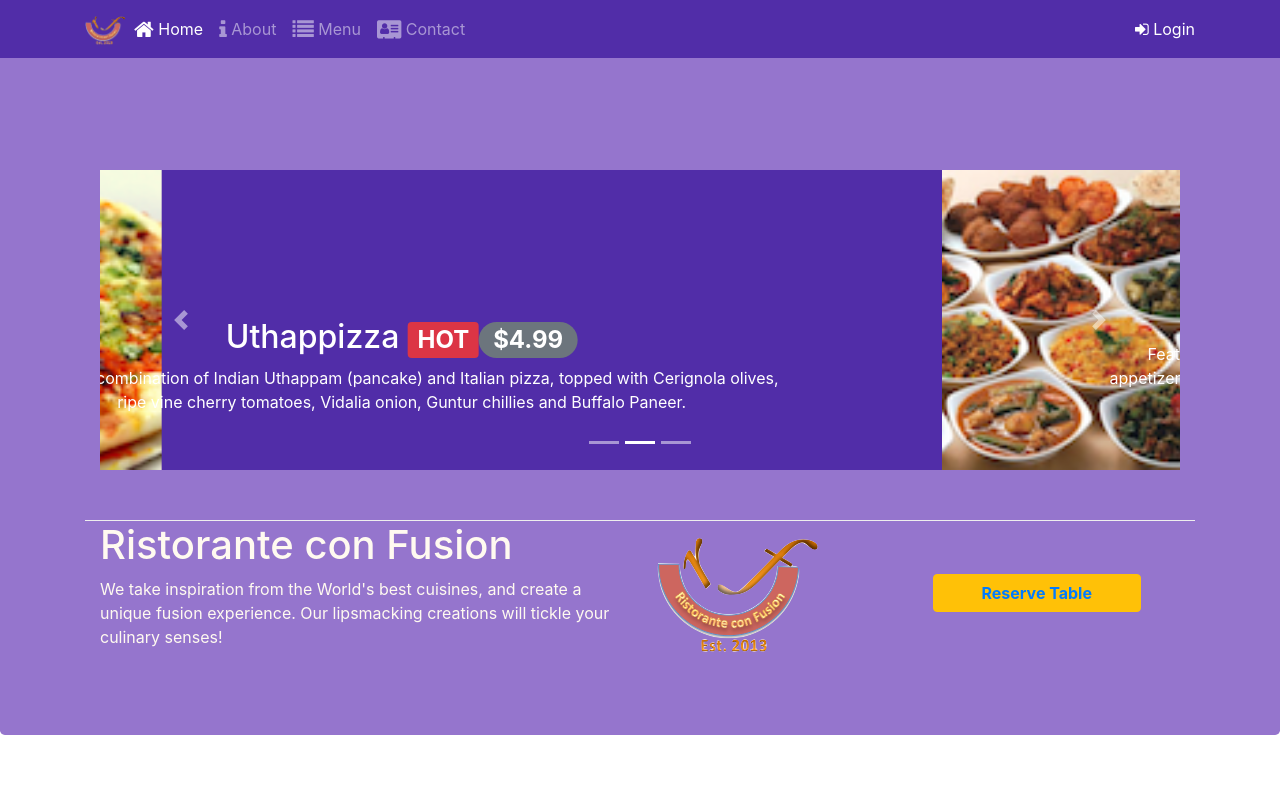
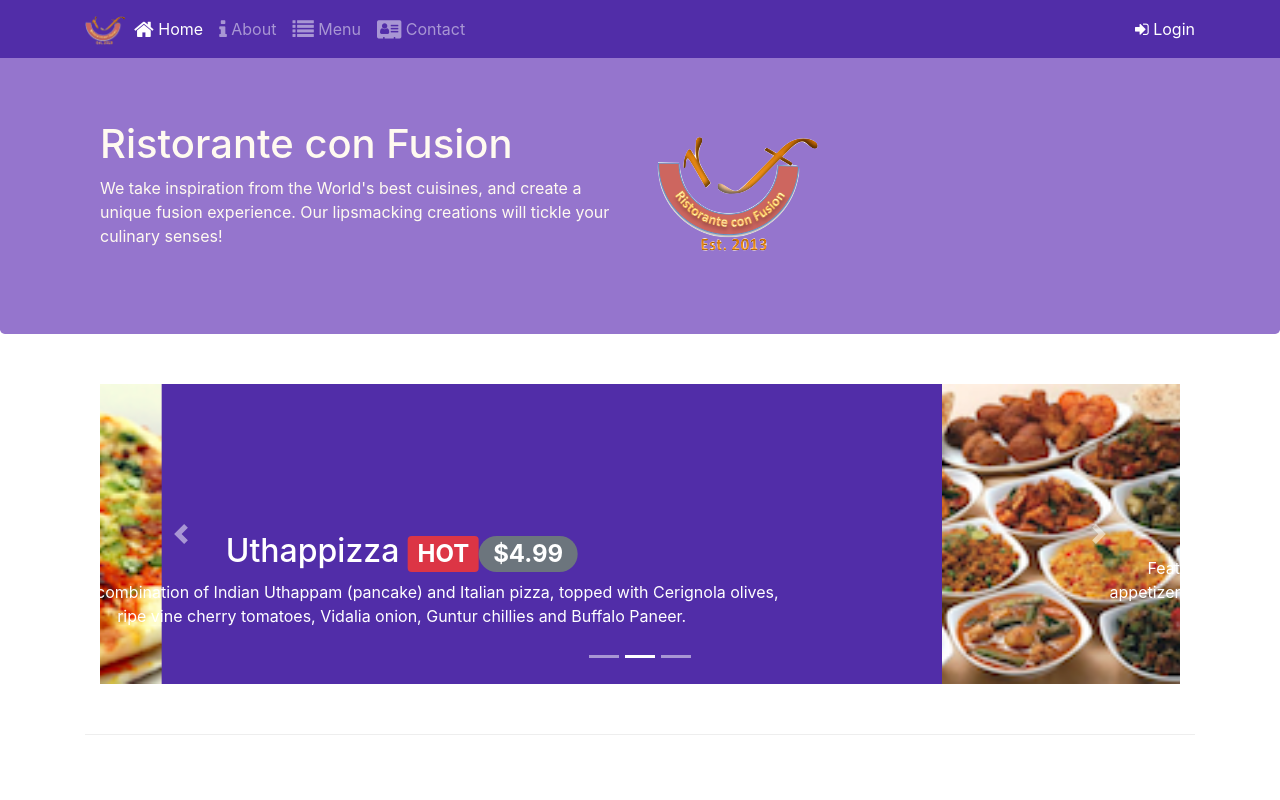
Before and after one commit to prakashatma/coursera-bootstrap-course, a website: page week-3/index.html in a window 1280 px wide. Shown: the top 800 px of the page. Drawn offline with nearby package versions, Linux system fonts and the light colour scheme.

Commit message:
Carousel

```diff
--- a/week-3/index.html
+++ b/week-3/index.html
@@ -76,6 +76,19 @@
     </div>
     <header class="jumbotron">
         <div class="container">
+            <div class="row row-header">
+                <div class="col-12 col-sm-6">
+                    <h1>Ristorante con Fusion</h1>
+                    <p>We take inspiration from the World's best cuisines, and create a unique fusion experience. Our lipsmacking creations will tickle your culinary senses!</p>
+                </div>
+                <div class="col-12 col-sm-3 align-self-center">
+                    <img src="img/logo.png" class="img-fluid">
+                </div>
+            </div>
+        </div>
+    </header>
+
+    <div class="container">
         <div class="row row-content">
             <div class="col">
                 <div id="mycarousel" class="carousel slide" data-ride="carousel">
@@ -129,24 +142,6 @@
                 </div>
             </div>
         </div>
-            <div class="row row-header">
-                <div class="col-12 col-sm-6">
-                    <h1>Ristorante con Fusion</h1>
-                    <p>We take inspiration from the World's best cuisines, and create a unique fusion experience. Our lipsmacking creations will tickle your culinary senses!</p>
-                </div>
-                <div class="col-12 col-sm-3 align-self-center">
-                    <img src="img/logo.png" class="img-fluid">
-                </div>
-                <div class="col-12 col-sm-3 align-self-center">
-                    <button type="submit" class="btn btn-warning pl-5 pr-5"><a data-toggle="tooltip" data-html="true"
-                        title="Or Call Us at <br><Strong>+917860386158</strong>"
-                            data-placement="bottom" href="#form"><strong>Reserve Table</strong></a></button>
-                </div>
-            </div>
-        </div>
-    </header>
-
-    <div class="container">
         <div class="row row-content align-items-center">
             <div class="col-12 col-sm-4 order-sm-last col-md-3">
                 <h3>Our Lipsmacking Culinary Creations</h3>
```
Lines whose indentation alone changed are shown as unchanged.
